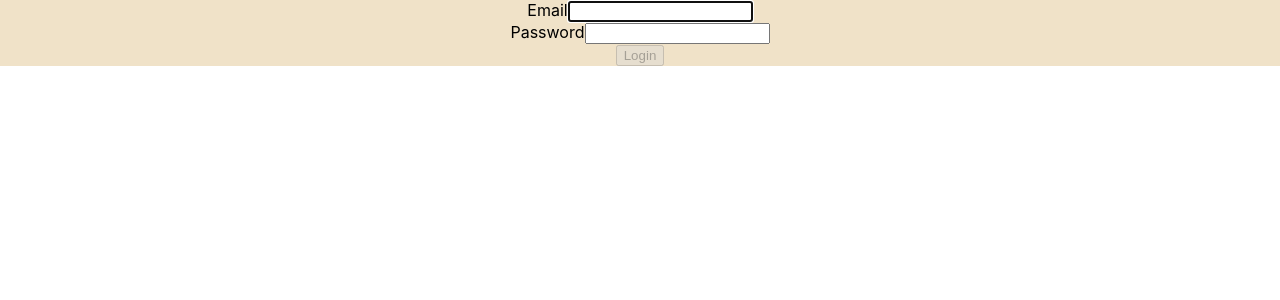
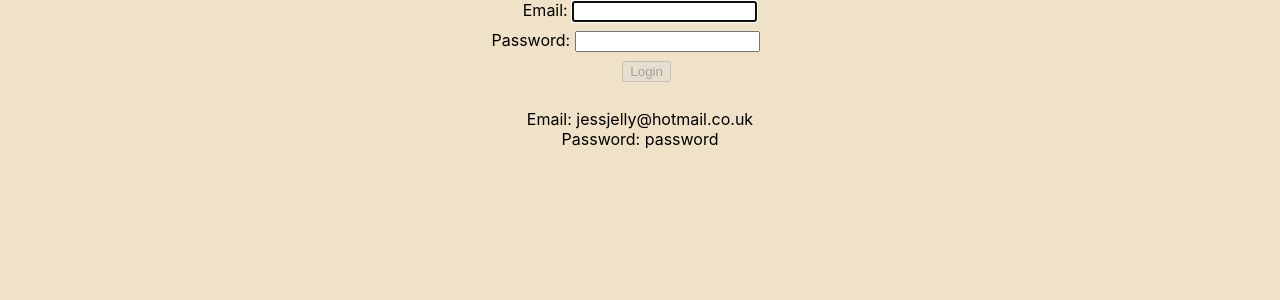
Before and after one commit to JoeK1992/react-app-nc-news, a React (Create React App) app: page / in a window 1280 px wide. Shown: the top 300 px of the page. Built offline with nearby package versions, Linux system fonts and the light colour scheme.

Commit message:
hosted - readme complete

```diff
--- a/src/App.css
+++ b/src/App.css
@@ -98,7 +98,7 @@ Main {
 .Votes-Plus-Button {
   position: relative;
   left: 7.3em;
-  top: 2.7em;
+  top: 2.6em;
   background-color: green;
 }
 
@@ -112,3 +112,8 @@ Main {
 .Loader {
   height: 100%;
 }
+
+.Login {
+  height: 100vh;
+  background-color: rgb(240, 226, 200);
+}
--- a/src/Components/Loader.jsx
+++ b/src/Components/Loader.jsx
@@ -1,6 +1,6 @@
 export const Loader = () => {
   return (
-    <div>
+    <div style={{ height: "100vh" }}>
       <h1>Loading</h1>
     </div>
   );
--- a/src/Components/LoginPage.jsx
+++ b/src/Components/LoginPage.jsx
@@ -1,29 +1,30 @@
-import React, {useState} from "react";
+import React, { useState } from "react";
 
 import Form from "react-bootstrap/Form";
 
 import Button from "react-bootstrap/Button";
 
-import {Link} from "@reach/router";
+import { Link } from "@reach/router";
 
-function Login () {
+function Login() {
   const [email, setEmail] = useState("");
   const [password, setPassword] = useState("");
-
 
   function validateForm() {
     return email === "jessjelly@hotmail.com" && password === "password";
   }
 
-function handleSubmit(event) {
-
-}
+  function handleSubmit(event) {}
 
   return (
     <div className="Login">
       <Form onSubmit={handleSubmit}>
-        <Form.Group size="lg" controlId="email">
-          <Form.Label>Email</Form.Label>
+        <Form.Group
+          style={{ marginBottom: "0.5em" }}
+          size="lg"
+          controlId="email"
+        >
+          <Form.Label style={{ marginBottom: "10em" }}>Email: </Form.Label>
           <Form.Control
             autoFocus
             type="email"
@@ -31,20 +32,34 @@ return (
             onChange={(e) => setEmail(e.target.value)}
           />
         </Form.Group>
-        <Form.Group size="lg" controlId="password">
-          <Form.Label>Password</Form.Label>
+        <Form.Group
+          style={{ marginBottom: "0.5em" }}
+          size="lg"
+          controlId="password"
+        >
+          <Form.Label style={{ marginLeft: "-1.8em" }}>Password: </Form.Label>
           <Form.Control
             type="password"
             value={password}
             onChange={(e) => setPassword(e.target.value)}
           />
         </Form.Group>
-        <Link to= "/Home">
-        <Button block size="lg" type="submit" disabled={!validateForm()}>
+        <Link to="/Home">
+          <Button
+            style={{ marginBottom: "2em", marginLeft: "1em" }}
+            block
+            size="lg"
+            type="submit"
+            disabled={!validateForm()}
+          >
             Login
           </Button>
         </Link>
       </Form>
+      <text>
+        Email: jessjelly@hotmail.co.uk <br />
+        Password: password
+      </text>
     </div>
   );
 }
```
Also changed, not shown: 1 other file (tests, documents, lock files or other folders). Lines whose indentation alone changed are shown as unchanged.
